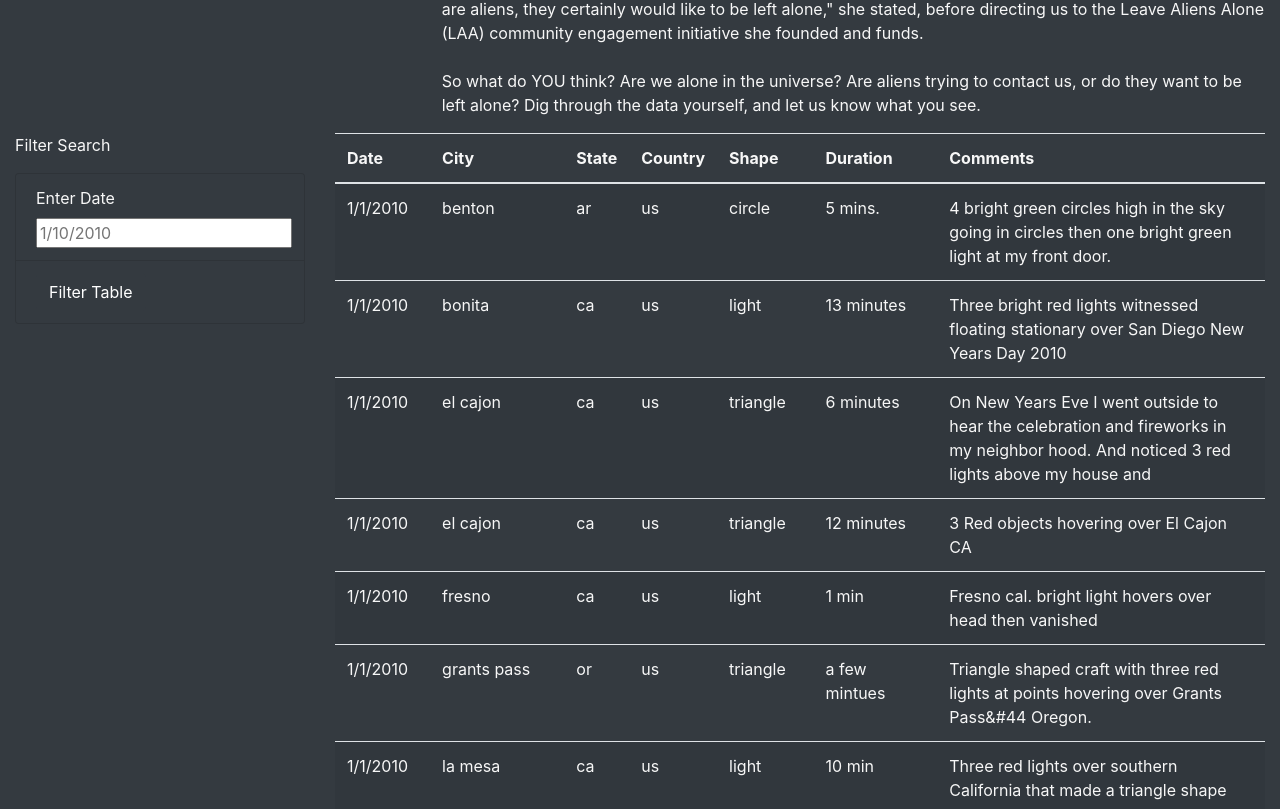
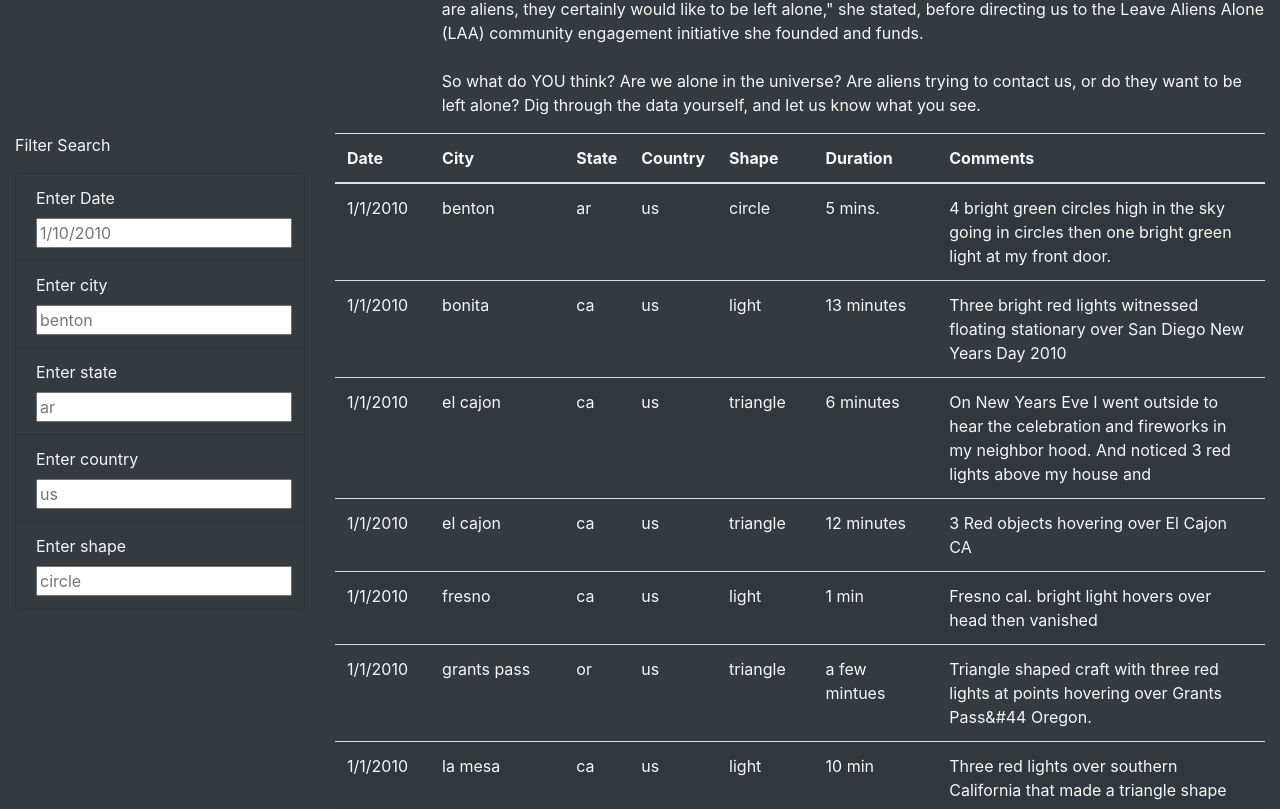
Before and after one commit to ZiwenLyu/UFOs, a plain HTML site: page index.html in a window 1280 px wide. Shown: the part 606-1415 px from the top of the page. Drawn offline with nearby package versions, Linux system fonts and the light colour scheme.

Commit message:
add three more filters

```diff
--- a/index.html
+++ b/index.html
@@ -46,7 +46,19 @@
                     <input type = "text" placeholder="1/10/2010" id="datetime"/>
                   </li>
                   <li class = "list-group-item bg-dark">
-                    <button id="filter-btn" type="button" class="btn btn-dark">Filter Table</button>
+                    <label for = "city">Enter city</label>
+                    <input type = "text" placeholder="benton" id="city"/>
+                  </li><li class = "list-group-item bg-dark">
+                    <label for = "state">Enter state</label>
+                    <input type = "text" placeholder="ar" id="state"/>
+                  </li>
+                  <li class = "list-group-item bg-dark">
+                    <label for = "country">Enter country</label>
+                    <input type = "text" placeholder="us" id="country"/>
+                  </li>
+                  <li class = "list-group-item bg-dark">
+                    <label for = "shape">Enter shape</label>
+                    <input type = "text" placeholder="circle" id="shape"/>
                   </li>
               </form>
             </div>
```
